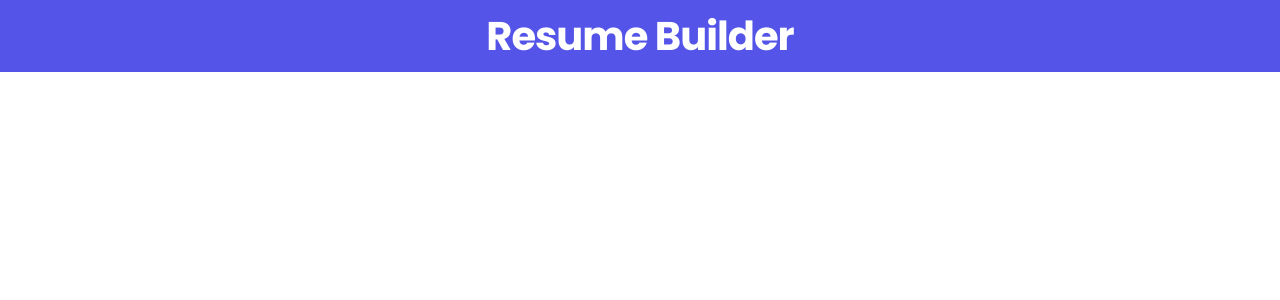
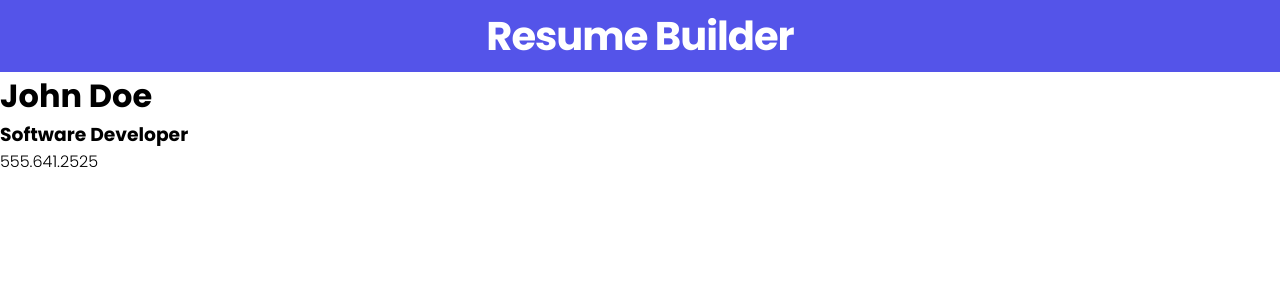
Before and after one commit to MatthewKissinger/cv-project, a React (Vite) app: page / in a window 1280 px wide. Shown: the top 300 px of the page. Built offline with nearby package versions, Linux system fonts and the light colour scheme.

Commit message:
GeneralInfo.jsx component started

```diff
--- a/src/App.jsx
+++ b/src/App.jsx
@@ -1,13 +1,20 @@
+import React from 'react'
 import Header from './components/Header'
+import GeneralInfo from './components/GeneralInfo'
 import './styles/app.css'
 
-function App() {
+class App extends React.Component {
 
-  return (
-    <div className="App">
-      <Header />
-    </div>
-  )
+
+
+  render() {
+    return (
+      <div className="App">
+        <Header />
+        <GeneralInfo />
+      </div>
+    )
+  }
 }
 
 export default App
--- /dev/null
+++ b/src/components/GeneralInfo.jsx
@@ -0,0 +1,19 @@
+import React from 'react';
+
+class GeneralInfo extends React.Component {
+    render() {
+        return (
+            <div className='general--container'>
+                <div className='general--left'>
+                    <h1 className='general--name'>John Doe</h1>
+                    <h3 className='general--title'>Software Developer</h3>
+                </div>
+                <div className='general--right'>
+                    <div className='general--phone'>555.641.2525</div>
+                </div>
+            </div>
+        )
+    }
+}
+
+export default GeneralInfo;
--- a/src/components/Header.jsx
+++ b/src/components/Header.jsx
@@ -1,4 +1,4 @@
-import React from 'react';
+import React from 'react'
 import '../styles/header.css'
 
 class Header extends React.Component {
```
Also changed, not shown: src/components/Education.jsx (added), src/components/WorkHistory.jsx (added).
